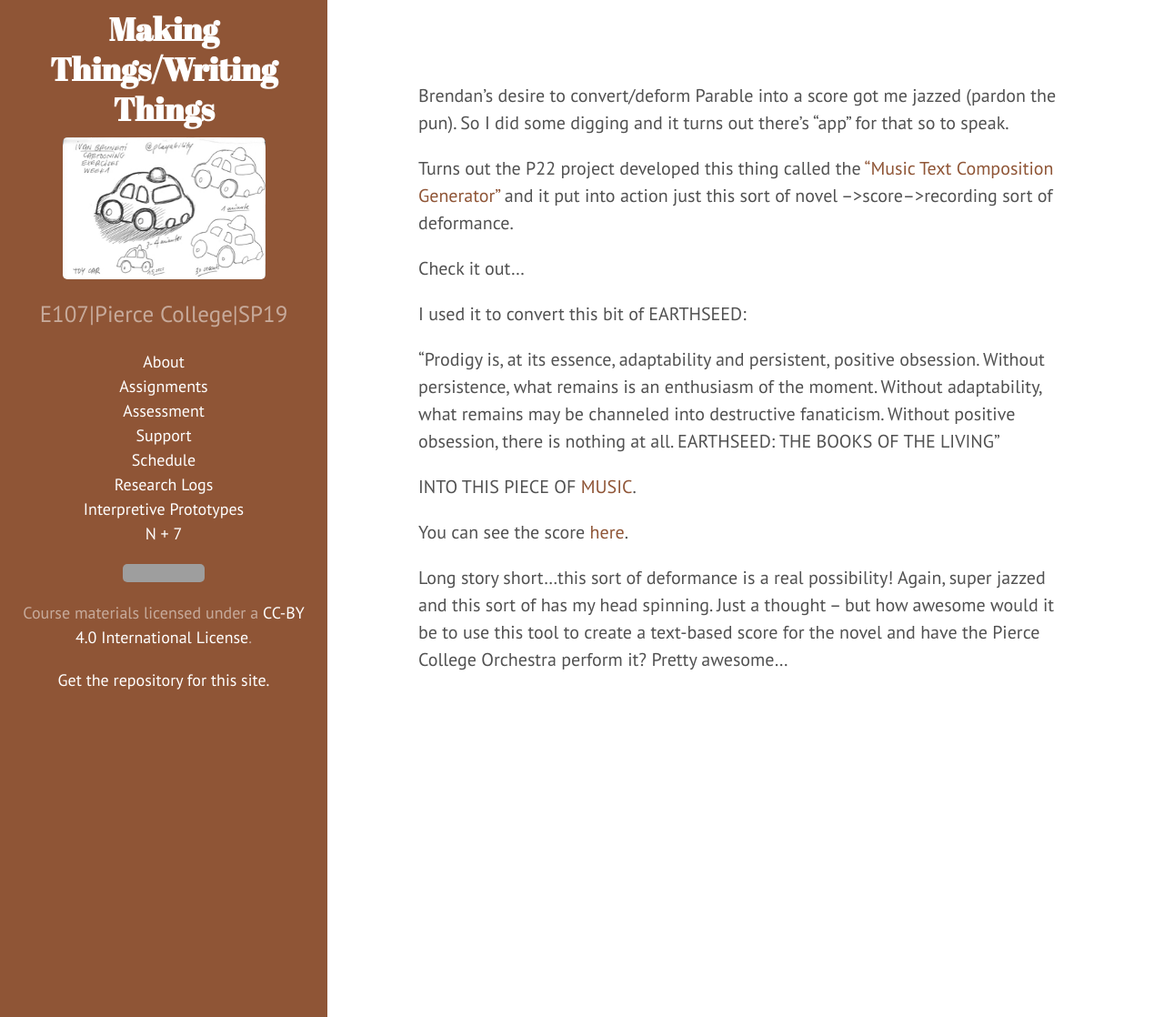
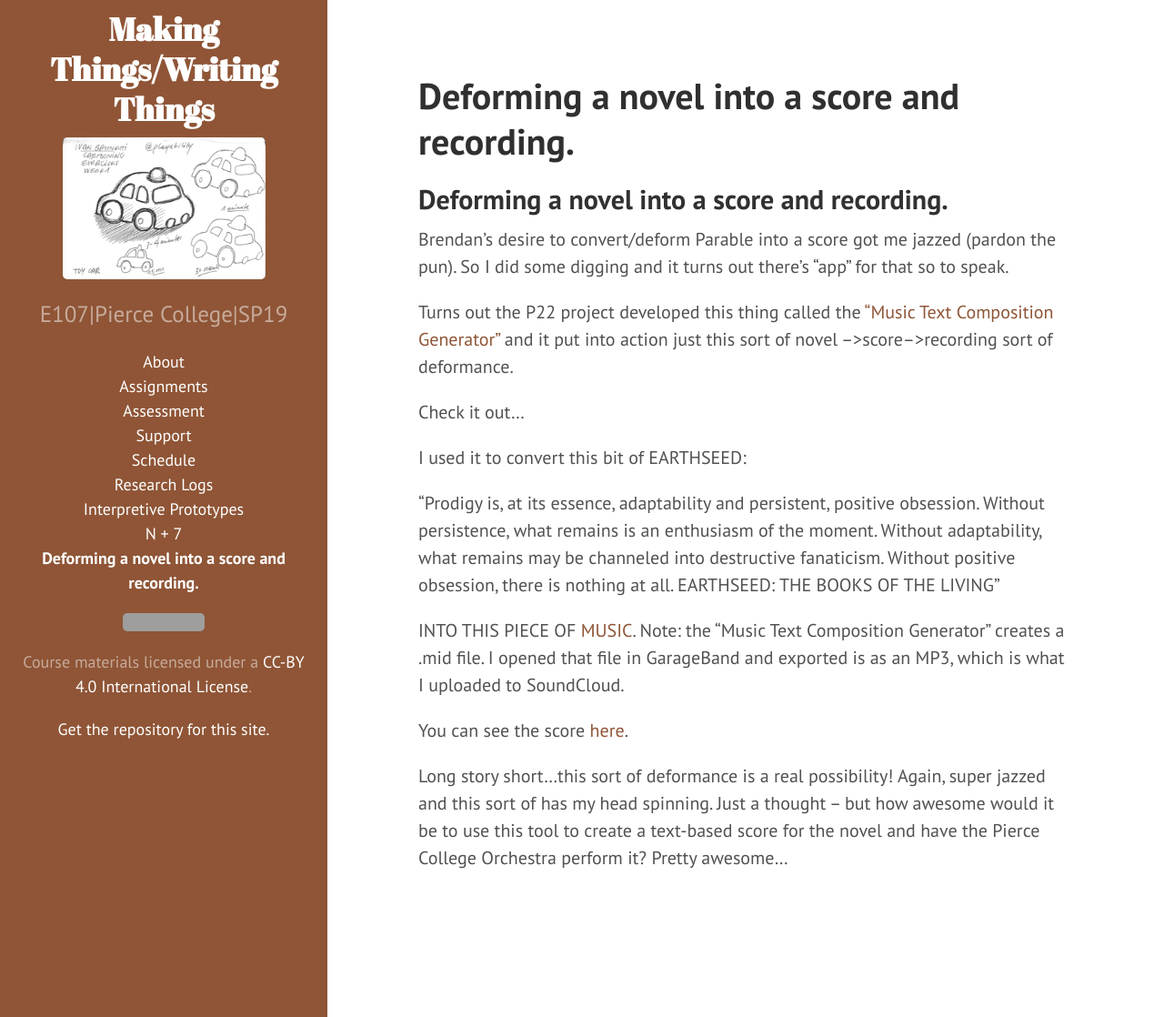
Before and after one commit to jloan/e107v2, a Jekyll site: the page built from deformance-excercises/text-to-music.md, in a window 1280 px wide and 1118 px high. Shown: the whole window at 91% size. Built offline with Jekyll 4.4.1, drawn with Linux system fonts in a browser that asks for light colours; our own code applies the rules of GitHub Pages for plain Markdown files; grey boxes are pictures that could not be loaded.

Commit message:
Update text-to-music.md

```diff
--- a/deformance-excercises/text-to-music.md
+++ b/deformance-excercises/text-to-music.md
@@ -1,3 +1,5 @@
+## Deforming a novel into a score and recording.
+
 Brendan's desire to convert/deform Parable into a score got me jazzed (pardon the pun). So I did some digging and it turns out there's "app" for that so to speak.
 
 Turns out the P22 project developed this thing called the ["Music Text Composition Generator"](https://p22.com/musicfont/) and it put into action just this sort of novel -->score-->recording sort of deformance.
@@ -8,7 +10,7 @@
 
 "Prodigy is, at its essence, adaptability and persistent, positive obsession. Without persistence, what remains is an enthusiasm of the moment. Without adaptability, what remains may be channeled into destructive fanaticism. Without positive obsession, there is nothing at all. EARTHSEED: THE BOOKS OF THE LIVING"
 
-INTO THIS PIECE OF [MUSIC](https://soundcloud.com/jasonloan/earthseed-music-1).
+INTO THIS PIECE OF [MUSIC](https://soundcloud.com/jasonloan/earthseed-music-1). Note: the "Music Text Composition Generator" creates a .mid file. I opened that file in GarageBand and exported is as an MP3, which is what I uploaded to SoundCloud.
 
 You can see the score [here](deformance-excercises/Earthseed_music_1.pdf).
 
```
